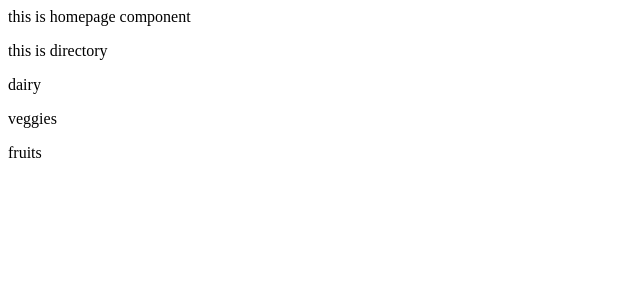
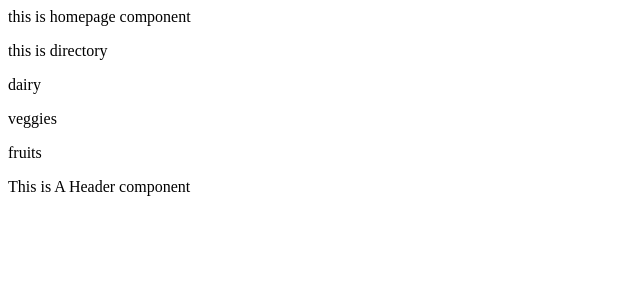
Before and after one commit to Sagar-57/react-restraunt, a React (Create React App) app: page / in a window 1280 px wide. Shown: the top 300 px of the page, without its empty margins (0-640 px from the left). Built offline with nearby package versions, Linux system fonts and the light colour scheme.

Commit message:
1 file modified, 1 added

```diff
--- a/src/App.js
+++ b/src/App.js
@@ -1,9 +1,11 @@
 import React from 'react';
 import HomePage from './pages/homepage/homepage.component';
+import Header from './child-components/Header/header';
 function App() {
   return (
     <div className="App">
       <HomePage/>
+      <Header/>
     </div>
   );
 }
--- /dev/null
+++ b/src/child-components/Header/header.js
@@ -0,0 +1,10 @@
+import React from 'react';
+
+function Header(){
+  return(
+    <div className="Header">
+      <p>This is A Header component</p>
+      </div>
+  )
+}
+export default Header;
```
